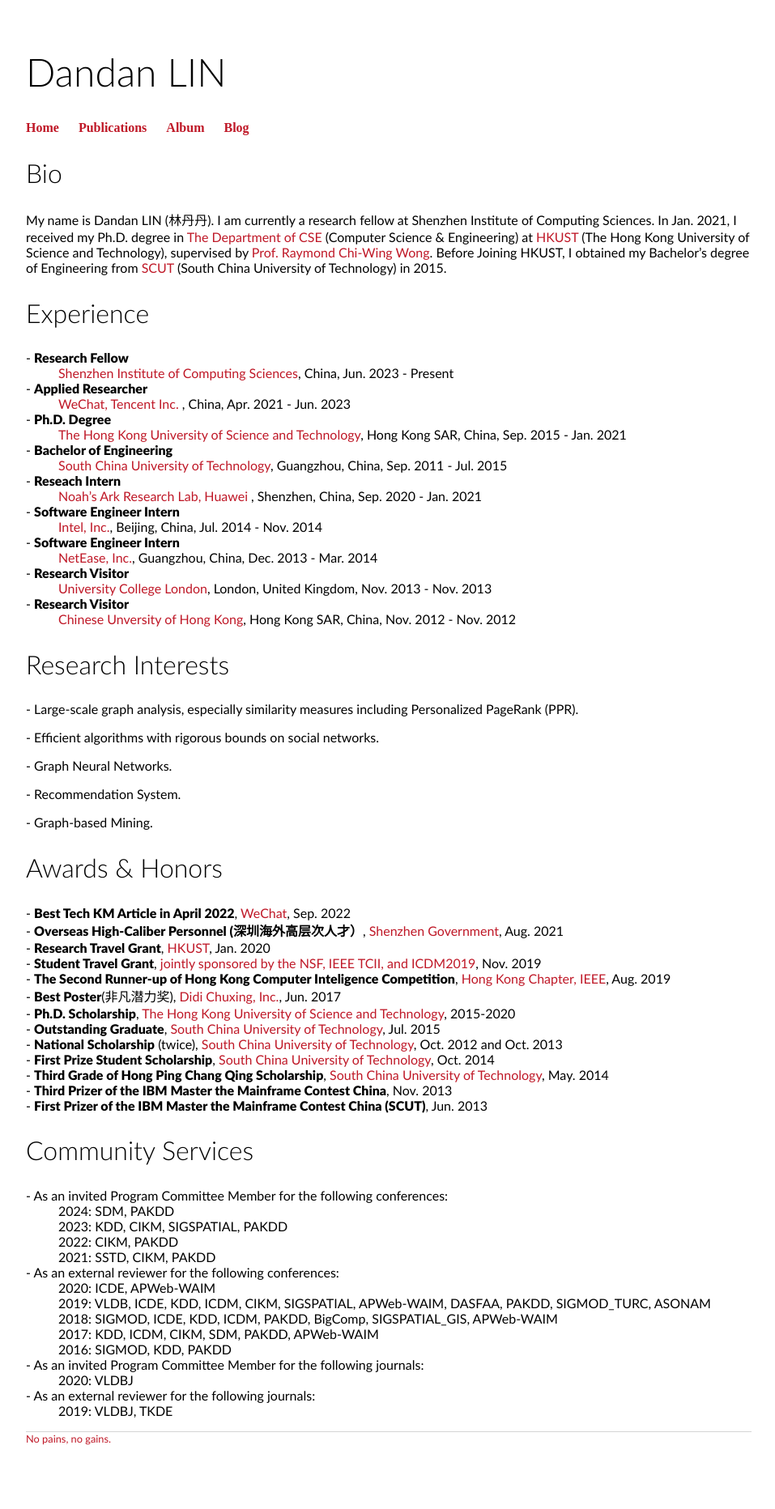
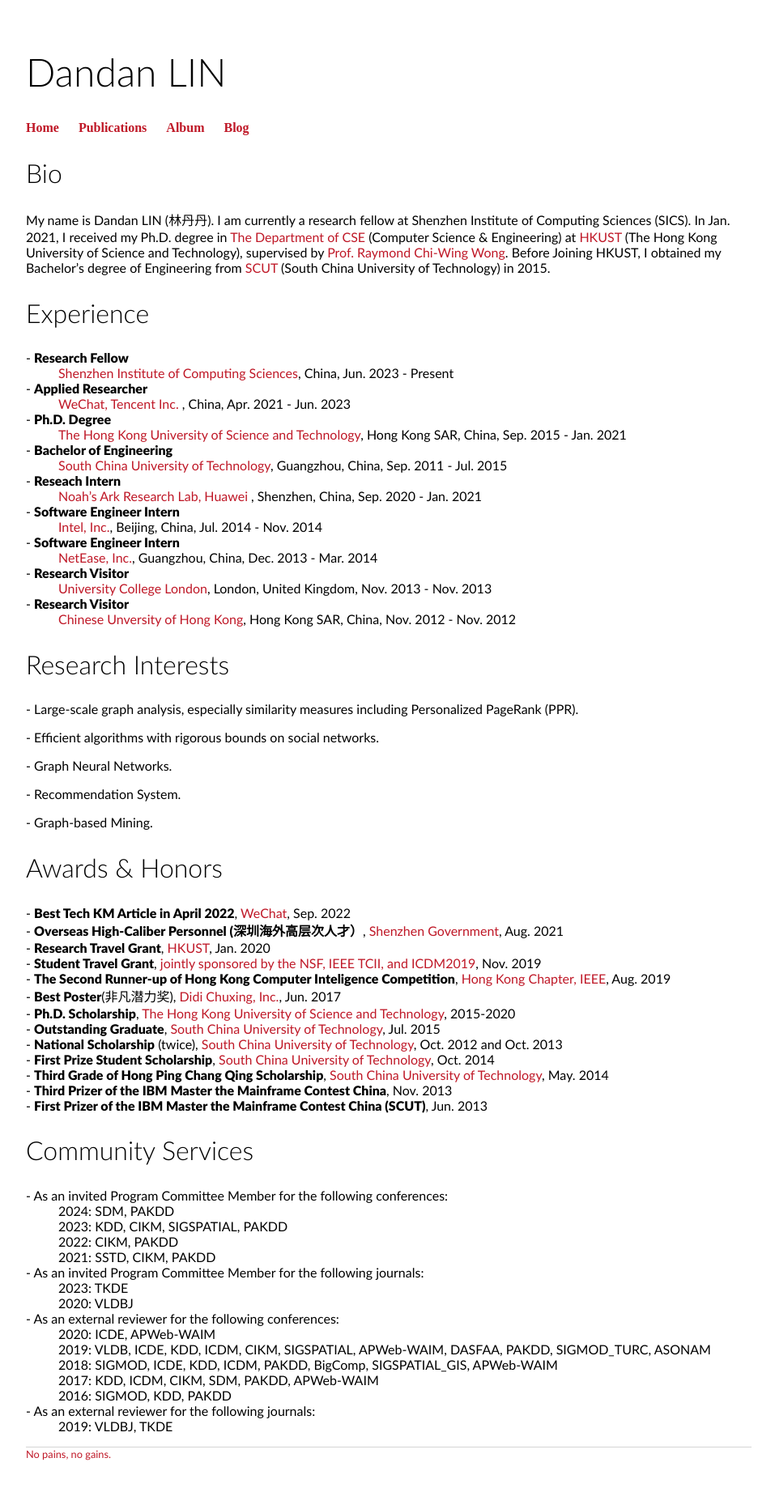
Before and after one commit to 2danlin/2danlin.github.io, a Jekyll site: the page built from index.html, in a window 1280 px wide. Shown: the whole page at 81% size, without its empty margins (160-1117 px from the left). Built offline with Jekyll 4.4.1, drawn with Linux system fonts in a browser that asks for light colours.

Commit message:
Update index.html

```diff
--- a/index.html
+++ b/index.html
@@ -5,7 +5,7 @@
 <div class="blurb">
 	<h2>Bio</h2>
 	<div>My name is Dandan LIN (林丹丹).
-		I am currently a research fellow at Shenzhen Institute of Computing Sciences. In Jan. 2021, I received my Ph.D. degree
+		I am currently a research fellow at Shenzhen Institute of Computing Sciences (SICS). In Jan. 2021, I received my Ph.D. degree
 		in <a href="https://www.cse.ust.hk/">The Department of CSE</a> (Computer Science & Engineering) at
 		<a href="https://www.ust.hk/">HKUST</a> (The Hong Kong University of Science and Technology),
 		supervised by <a href="https://home.cse.ust.hk/~raywong/">Prof. Raymond Chi-Wing Wong</a>.
@@ -73,6 +73,10 @@
 		<dd>2022: CIKM, PAKDD</dd>
 		<dd>2021: SSTD, CIKM, PAKDD</dd>
 
+		<dt>- As an invited Program Committee Member for the following journals:</dt>
+		<dd>2023: TKDE</dd>
+		<dd>2020: VLDBJ</dd>
+
 		<dt>- As an external reviewer for the following conferences:</dt>
 		<dd>2020: ICDE, APWeb-WAIM</dd>
 		<dd>2019: VLDB, ICDE, KDD, ICDM, CIKM, SIGSPATIAL, APWeb-WAIM, DASFAA, PAKDD, SIGMOD_TURC, ASONAM</dd>
```
Also changed, not shown: other parts of index.html (+0 -3 lines).
